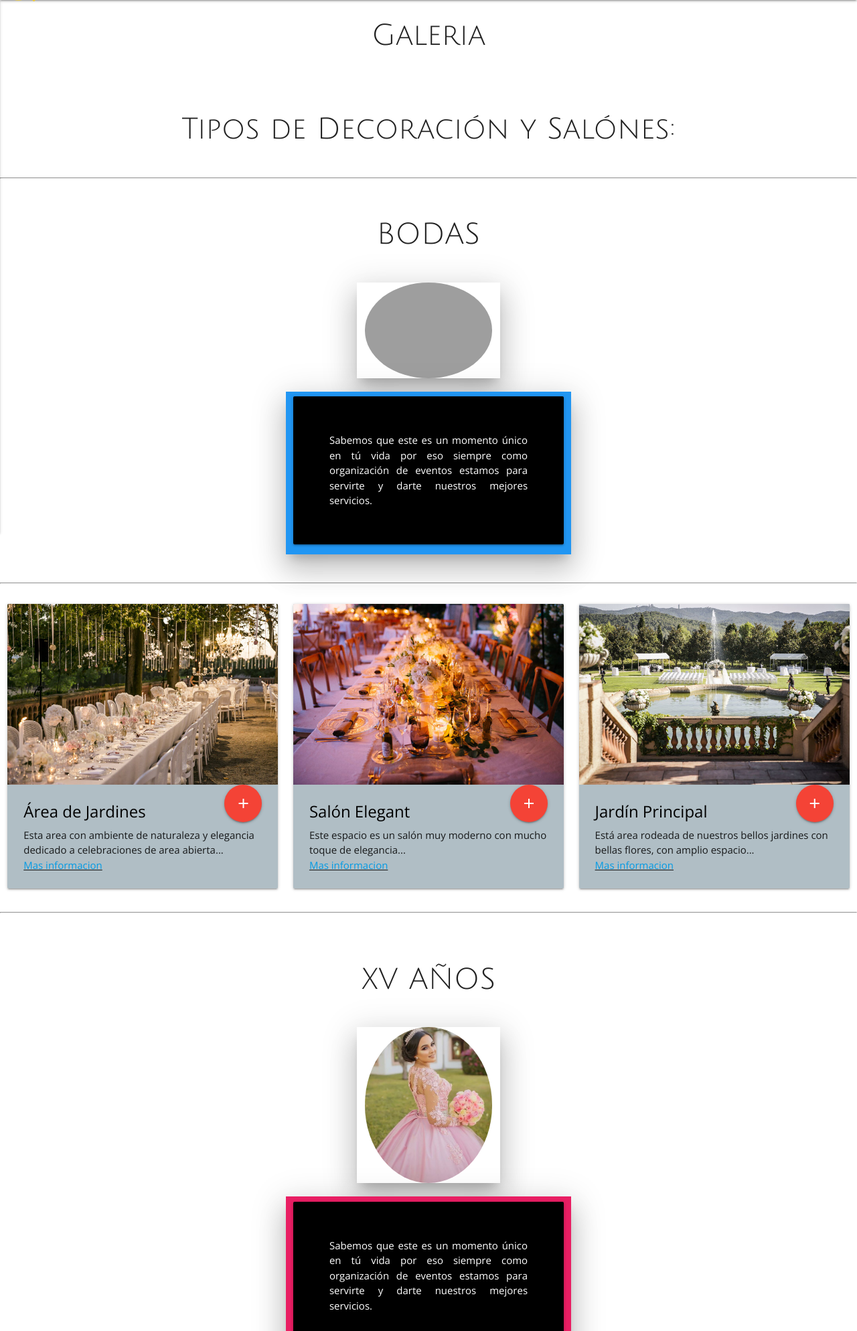
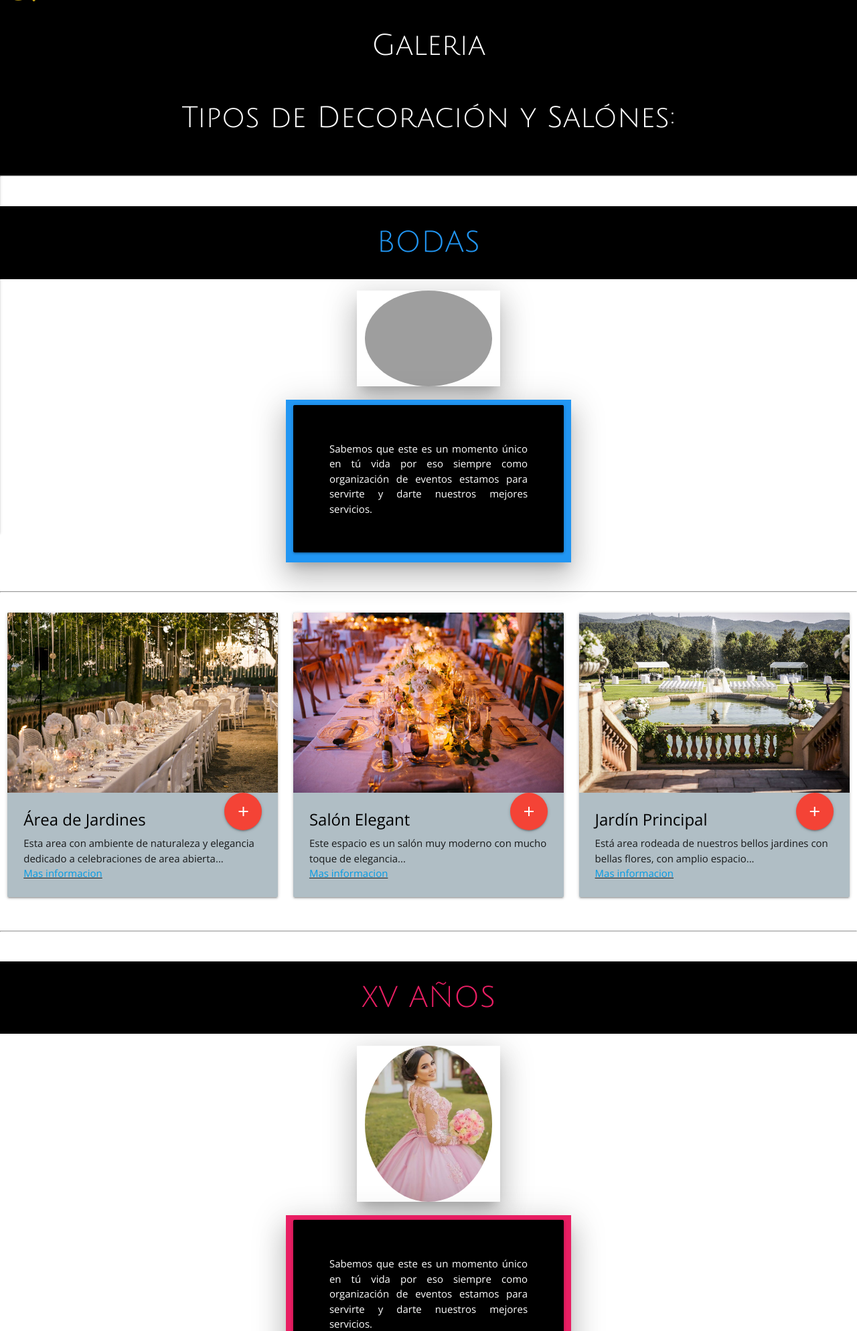
Before and after one commit to fer234/LIS-Sistema-Eventos, a PHP site: page /public/galeria.php in a window 1280 px wide. Shown: the part 64-2052 px from the top of the page at 67% size. Run offline with PHP 8.4, Linux system fonts and the light colour scheme; grey boxes are pictures that could not be loaded.

Commit message:
algunos pequeños cambios en la galeria

```diff
--- a/public/galeria.php
+++ b/public/galeria.php
@@ -13,12 +13,18 @@ include("../master/navbar.php");
 </head>
 <body>
 <!-- Contenido de la pagina -->
-<h3 class="center-align">Galeria</h3>
+<div class="black white-text center">
+<div class="Container">
+<div class="section">
+<h3 >Galeria</h3>
+<h3 class="textosindex center-align">Tipos de Decoración y Salónes:</h3>
+</div>
+</div>
+</div>
+<hr>
 <!-- seccion de bodas-->
 <div class="section">
-<h3 class="textosindex center-align">Tipos de Decoración y Salónes:</h3>
-<hr>
-<h3   class=" textosindex center-align ">BODAS</h3>
+<h3 class="black blue-text textosindex center-align ">BODAS</h3>
 <div class="row">
 <!--agregando imagen circular de los novios utilizando la clase circle-resposive-img-->
 <div class="col s8 offset-s2 l2 offset-l5 z-depth-5">
@@ -46,7 +52,7 @@ include("../master/navbar.php");
 <!--card-image es para agregar la imagen-->
 <div class="card-image ">
 <!-- la clase activator sirve para conectar el card-reveal y mostrar la informacion desplegadola hacia arriba al tocar la imagen-->
-<img  class="responsive-img" src="img/galeria_img/eje7.jpg" alt="imagen"  class="activator" >
+<img  class="responsive-img " src="img/galeria_img/eje7.jpg" alt="imagen"class="activator" >
 <!-- aqui se crea el boton add y con activator se activa tambien para desplegar mas informacion-->
 <a class="btn-floating pulse activator halfway-fab  red btn-large">
 <!-- la clase material-icons es para agregar iconos por defecto de materialize-->
@@ -80,7 +86,7 @@ include("../master/navbar.php");
 <div class="col s12 l4 ">
 <div class="card hoverable  blue-grey lighten-3">
 <div class="card-image ">
-<img class="responsive-img" src="img/galeria_img/eje8.jpg" alt="imagen"class="activator">
+<img class="responsive-img"  src="img/galeria_img/eje8.jpg" alt="imagen"class="activator">
 <a class="btn-floating pulse activator halfway-fab  red btn-large">
 <i class="material-icons">add</i>
 </a>
@@ -132,10 +138,12 @@ include("../master/navbar.php");
 </div>
 </div>
 </div>
+</div>
+</div>
 <hr>
 <!-- seccion para 15 años-->
 <div class="section">
-<h3 class=" textosindex center-align">XV AÑOS</h3>
+<h3 class="black pink-text textosindex center-align">XV AÑOS</h3>
 <div class="row">
 <div class="col s8 offset-s2 l2 offset-l5 z-depth-5">
               <img src="img/galeria_img/eje15.jpg" alt="" class="circle responsive-img"> <!-- notice the "circle" class -->
@@ -242,7 +250,7 @@ include("../master/navbar.php");
 <hr>
 <!--Graduaciones-->
 <div class="section">
-<h3 class=" textosindex center-align">GRADUACIÓN</h3>
+<h3 class="black yellow-text textosindex center-align">GRADUACIÓN</h3>
 <div class="row">
 <div class="col s8 offset-s2 l2 offset-l5 z-depth-5">
               <img src="img/galeria_img/eje14.jpg" alt="" class="circle responsive-img"> <!-- notice the "circle" class -->
```
